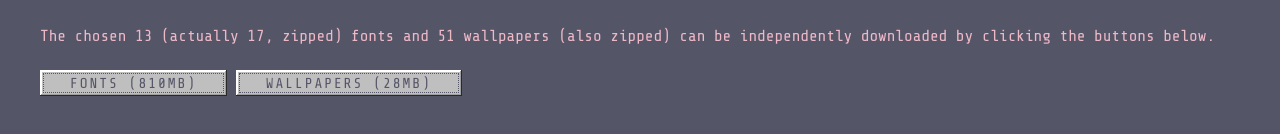
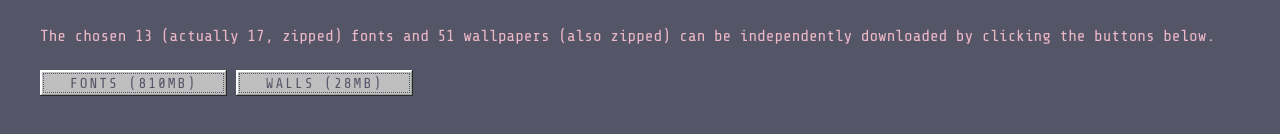
Before and after one commit to bxavaby/nea, a website: page entries/ntr.html in a window 1280 px wide. Shown: the part 10488-10622 px from the top of the page. Drawn offline with Linux system fonts and the light colour scheme; a web font is replaced by a local one.

Commit message:
fix: buttons

```diff
--- a/css/entries.css
+++ b/css/entries.css
@@ -321,7 +321,7 @@ button {
         inset 1px 1px #fff,
         inset -2px -2px rgb(158, 158, 158),
         inset 2px 2px #ffffff;
-    font-size: 0.9em;
+    font-size: 0.69em;
     text-transform: uppercase;
     letter-spacing: 2px;
     padding: 5px 30px;
@@ -363,6 +363,9 @@ button:active {
         max-width: 469px;
         display: table;
     }
+    button {
+        font-size: 0.9em;
+    }
 }
 
 @media (min-width: 860px) {
--- a/entries/ntr.html
+++ b/entries/ntr.html
@@ -710,7 +710,7 @@ echo 'i915.enable_psr=0 i915.fastboot=1' >> /etc/modprobe.d/i915.conf
                 buttons below.
             </p>
             <button id="download-fonts">Fonts (810MB)</button>
-            <button id="download-wallpapers">Wallpapers (28MB)</button>
+            <button id="download-wallpapers">Walls (28MB)</button>
 
             <br /><br />
         </article>
```
